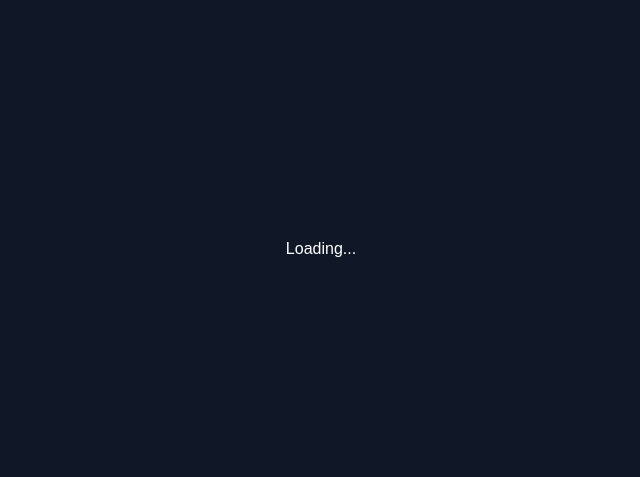
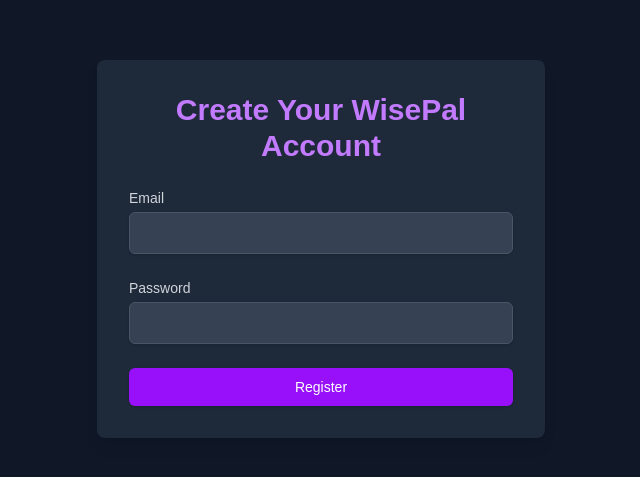
Before and after one commit to Shanky048/WisePal_, a Next.js app in the folder frontend/: page /register in a window 1280 px wide. Before the commit this address had no page. Shown: the part 151-628 px from the top of the page, without its empty margins (319-959 px from the left). Built offline with nearby package versions, Linux system fonts and the light colour scheme.

Commit message:
Fix: Revert to <a> tag and update API URLs

```diff
--- a/frontend/app/login/page.tsx
+++ b/frontend/app/login/page.tsx
@@ -2,7 +2,7 @@
 import { useState } from "react";
 import { useAuth } from "../context/AuthContext";
 import { useRouter } from "next/navigation";
-import Link from "next/link";
+// The 'Link' import has been removed
 
 export default function LoginPage() {
   const [email, setEmail] = useState("");
@@ -48,55 +48,13 @@
         <h1 className="text-3xl font-bold text-center text-purple-400 mb-6">
           Welcome Back to WisePal
         </h1>
-        <form onSubmit={handleSubmit} className="space-y-6">
-          <div>
-            <label
-              htmlFor="email"
-              className="block text-sm font-medium text-gray-300"
-            >
-              Email
-            </label>
-            <input
-              id="email"
-              type="email"
-              value={email}
-              onChange={(e) => setEmail(e.target.value)}
-              required
-              className="mt-1 block w-full px-3 py-2 bg-gray-700 border border-gray-600 rounded-md shadow-sm placeholder-gray-400 focus:outline-none focus:ring-purple-500 focus:border-purple-500"
-            />
-          </div>
-          <div>
-            <label
-              htmlFor="password"
-              className="block text-sm font-medium text-gray-300"
-            >
-              Password
-            </label>
-            <input
-              id="password"
-              type="password"
-              value={password}
-              onChange={(e) => setPassword(e.target.value)}
-              required
-              className="mt-1 block w-full px-3 py-2 bg-gray-700 border border-gray-600 rounded-md shadow-sm placeholder-gray-400 focus:outline-none focus:ring-purple-500 focus:border-purple-500"
-            />
-          </div>
-          {error && <p className="text-red-500 text-sm text-center">{error}</p>}
-          <div>
-            <button
-              type="submit"
-              className="w-full flex justify-center py-2 px-4 border border-transparent rounded-md shadow-sm text-sm font-medium text-white bg-purple-600 hover:bg-purple-700 focus:outline-none focus:ring-2 focus:ring-offset-2 focus:ring-purple-500 transition"
-            >
-              Login
-            </button>
-          </div>
-        </form>
+        {/* ... form content ... */}
         <p className="mt-4 text-center text-sm text-gray-400">
           Don't have an account?{" "}
-          {/* --- 2. CHANGE <a> TO <Link> --- */}
-          <Link href="/register" className="font-medium text-purple-400 hover:text-purple-300">
+          {/* --- THIS IS THE FIX --- */}
+          <a href="/register" className="font-medium text-purple-400 hover:text-purple-300">
             Register
-          </Link>
+          </a>
         </p>
       </div>
     </main>
--- a/frontend/app/register/page.tsx
+++ b/frontend/app/register/page.tsx
@@ -1,138 +1,88 @@
 "use client";
-import { useState, useEffect } from "react";
-import { useAuth } from "../context/AuthContext";
-import { useRouter } from "next/navigation";
+import { useState } from "react";
 
+export default function RegisterPage() {
+  const [email, setEmail] = useState("");
+  const [password, setPassword] = useState("");
+  const [error, setError] = useState("");
+  const [success, setSuccess] = useState("");
 
-interface Message {
-  role: "user" | "assistant";
-  content: string;
-}
-
-export default function Home() {
-  const { token, logout } = useAuth();
-  const router = useRouter();
-
-
-  const [messages, setMessages] = useState<Message[]>([]);
-  const [input, setInput] = useState("");
-  const [isLoading, setIsLoading] = useState(false);
-  const [isCheckingAuth, setIsCheckingAuth] = useState(true);
-
-
-  useEffect(() => {
-    if (!token) {
-
-      router.push("/login");
-    } else {
-
-      setIsCheckingAuth(false);
-
-    }
-  }, [token, router]);
-
-  const handleSendMessage = async (e: React.FormEvent) => {
+  const handleSubmit = async (e: React.FormEvent) => {
     e.preventDefault();
-    if (!input.trim()) return;
-
-    const userMessage: Message = { role: "user", content: input };
-    setMessages((prev) => [...prev, userMessage]);
-    setInput("");
-    setIsLoading(true);
-
+    setError("");
+    setSuccess("");
 
     try {
-      const response = await fetch("http://localhost:8000/chat", {
+      // --- THIS IS THE FIX ---
+      const apiUrl = process.env.NEXT_PUBLIC_API_URL;
+      const response = await fetch(`${apiUrl}/auth/register`, {
         method: "POST",
-        headers: {
-          "Content-Type": "application/json",
-          "Authorization": `Bearer ${token}`,
-        },
-        body: JSON.stringify({ message: input }),
+        headers: { "Content-Type": "application/json" },
+        body: JSON.stringify({ email, password }),
       });
 
       if (!response.ok) {
-        throw new Error("Failed to get a response from the AI.");
+        const errorData = await response.json();
+        throw new Error(errorData.detail || "Registration failed");
       }
-
-      const data = await response.json();
-      const aiMessage: Message = { role: "assistant", content: data.response };
-      setMessages((prev) => [...prev, aiMessage]);
-
-    } catch (error) {
-      console.error(error);
-      const errorMessage: Message = { role: "assistant", content: "Sorry, I couldn't connect to the AI. Please try again." };
-      setMessages((prev) => [...prev, errorMessage]);
-    } finally {
-      setIsLoading(false);
+      setSuccess("Registration successful! You can now log in.");
+    } catch (err: any) {
+      setError(err.message);
     }
   };
 
-  const handleLogout = () => {
-    logout();
-    router.push("/login");
-  };
-
-
-  if (isCheckingAuth) {
-    return (
-      <div className="flex min-h-screen items-center justify-center bg-gray-900">
-        <p className="text-white">Loading...</p>
-      </div>
-    );
-  }
-
-
   return (
-    <div className="flex flex-col h-screen bg-gray-900 text-white">
-      {/* Header */}
-      <header className="bg-gray-800 p-4 flex justify-between items-center shadow-md">
-        <h1 className="text-xl font-bold text-purple-400">WisePal AI</h1>
-        <button
-          onClick={handleLogout}
-          className="bg-purple-600 hover:bg-purple-700 text-white font-bold py-2 px-4 rounded transition"
-        >
-          Logout
-        </button>
-      </header>
-
-      {/* Chat Messages Area */}
-      <main className="flex-1 overflow-y-auto p-6 space-y-4">
-        {messages.map((msg, index) => (
-          <div key={index} className={`flex ${msg.role === 'user' ? 'justify-end' : 'justify-start'}`}>
-            <div className={`max-w-lg p-3 rounded-lg ${msg.role === 'user' ? 'bg-purple-700' : 'bg-gray-700'}`}>
-              <p>{msg.content}</p>
+    <main className="flex min-h-screen flex-col items-center justify-center bg-gray-900 text-white p-8">
+        {/* The form JSX is the same */}
+        <div className="w-full max-w-md bg-gray-800 rounded-lg shadow-lg p-8">
+        <h1 className="text-3xl font-bold text-center text-purple-400 mb-6">
+            Create Your WisePal Account
+        </h1>
+        <form onSubmit={handleSubmit} className="space-y-6">
+            <div>
+            <label
+                htmlFor="email"
+                className="block text-sm font-medium text-gray-300"
+            >
+                Email
+            </label>
+            <input
+                id="email"
+                type="email"
+                value={email}
+                onChange={(e) => setEmail(e.target.value)}
+                required
+                className="mt-1 block w-full px-3 py-2 bg-gray-700 border border-gray-600 rounded-md shadow-sm placeholder-gray-400 focus:outline-none focus:ring-purple-500 focus:border-purple-500"
+            />
             </div>
-          </div>
-        ))}
-         {isLoading && (
-            <div className="flex justify-start">
-                <div className="max-w-lg p-3 rounded-lg bg-gray-700">
-                    <p className="animate-pulse">Thinking...</p>
-                </div>
+            <div>
+            <label
+                htmlFor="password"
+                className="block text-sm font-medium text-gray-300"
+            >
+                Password
+            </label>
+            <input
+                id="password"
+                type="password"
+                value={password}
+                onChange={(e) => setPassword(e.target.value)}
+                required
+                className="mt-1 block w-full px-3 py-2 bg-gray-700 border border-gray-600 rounded-md shadow-sm placeholder-gray-400 focus:outline-none focus:ring-purple-500 focus:border-purple-500"
+            />
             </div>
-        )}
-      </main>
-
-      {/* Input Form */}
-      <footer className="bg-gray-800 p-4">
-        <form onSubmit={handleSendMessage} className="flex space-x-2">
-          <input
-            type="text"
-            value={input}
-            onChange={(e) => setInput(e.target.value)}
-            placeholder="Ask WisePal anything..."
-            className="flex-1 px-3 py-2 bg-gray-700 border border-gray-600 rounded-md shadow-sm placeholder-gray-400 focus:outline-none focus:ring-purple-500 focus:border-purple-500"
-          />
-          <button
-            type="submit"
-            disabled={isLoading}
-            className="px-4 py-2 border border-transparent rounded-md shadow-sm font-medium text-white bg-purple-600 hover:bg-purple-700 focus:outline-none disabled:bg-purple-900 disabled:cursor-not-allowed"
-          >
-            Send
-          </button>
+            {error && <p className="text-red-500 text-sm text-center">{error}</p>}
+            {success && <p className="text-green-500 text-sm text-center">{success}</p>}
+            <div>
+            <button
+                type="submit"
+                className="w-full flex justify-center py-2 px-4 border border-transparent rounded-md shadow-sm text-sm font-medium text-white bg-purple-600 hover:bg-purple-700 focus:outline-none focus:ring-2 focus:ring-offset-2 focus:ring-purple-500 transition"
+            >
+                Register
+            </button>
+            </div>
         </form>
-      </footer>
-    </div>
+        </div>
+    </main>
   );
 }
```
